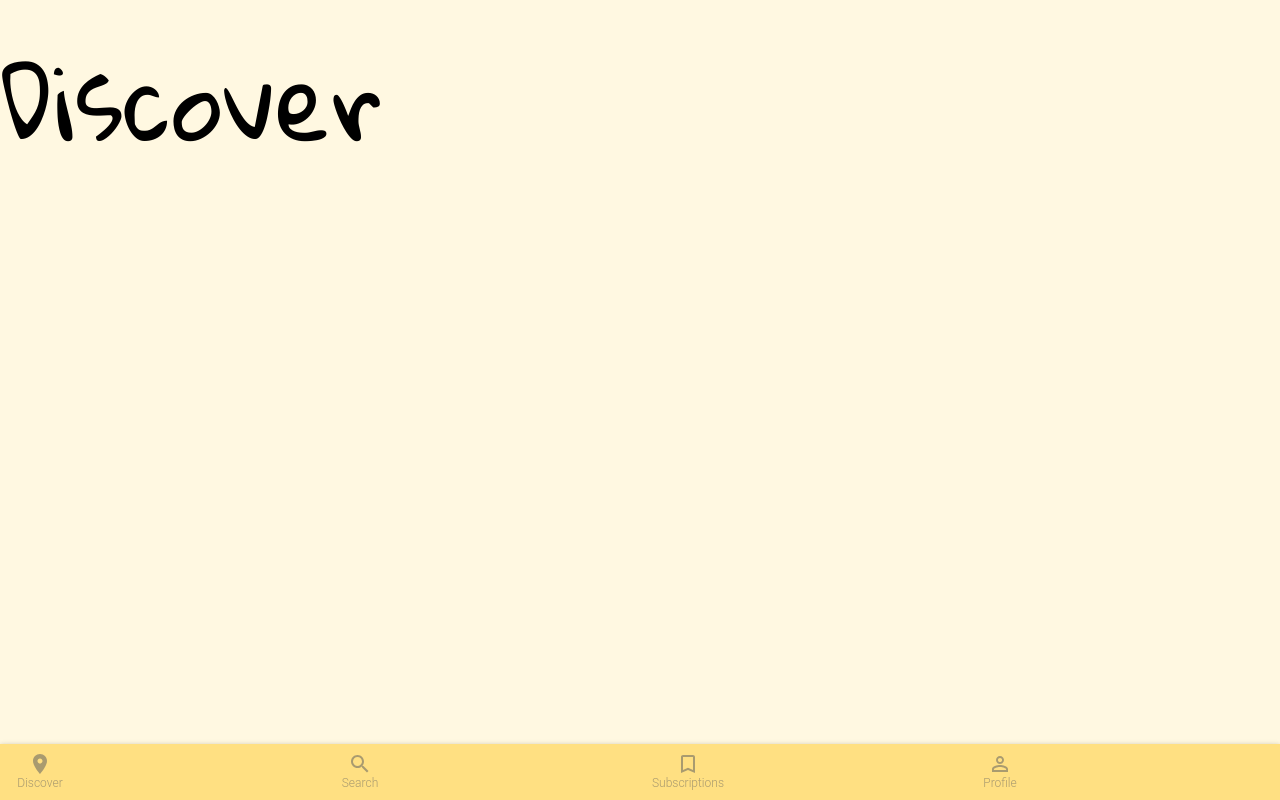
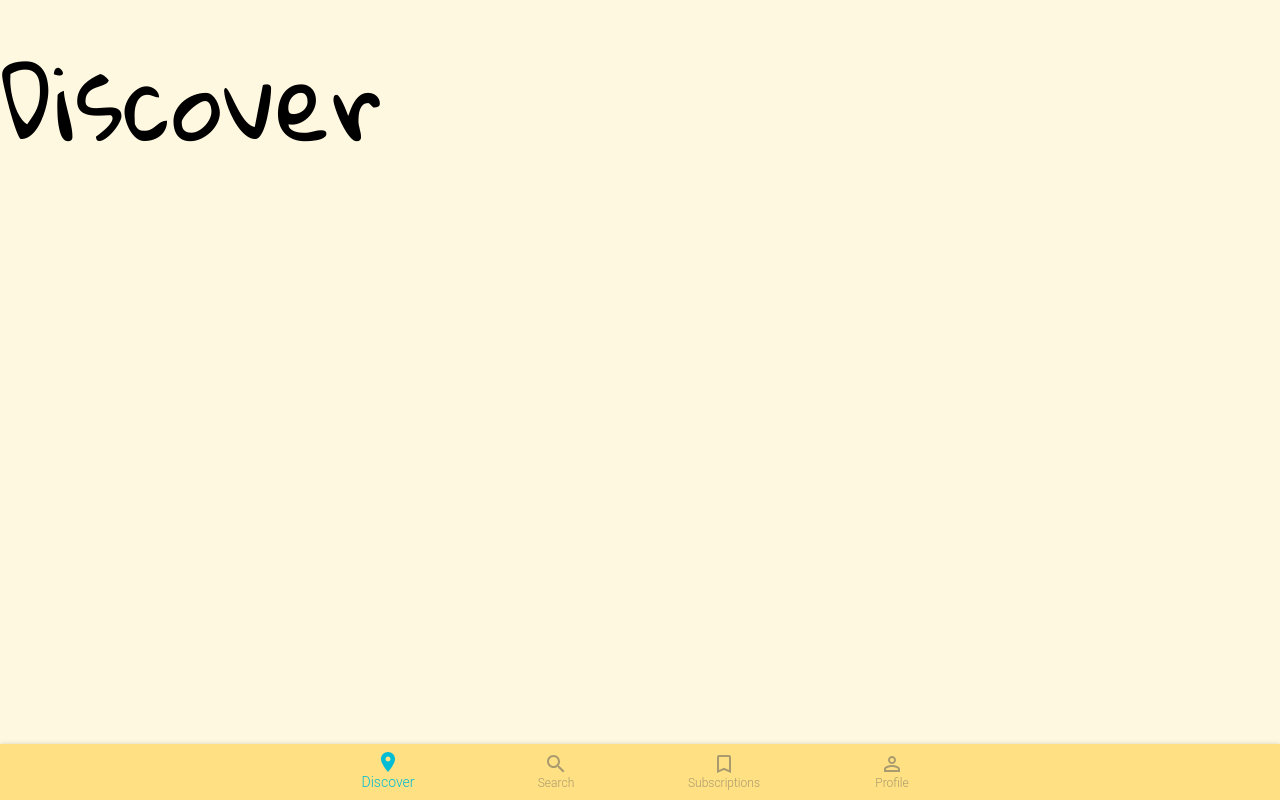
Before and after one commit to jakubbaron/buzzles, a React app: page /discover in a window 1280 px wide. Built offline with nearby package versions, Linux system fonts and the light colour scheme.

Commit message:
Cleaned up Router from App.jsx; tackling page switches with withRouter

```diff
--- a/components/App.jsx
+++ b/components/App.jsx
@@ -51,40 +51,8 @@ class App extends Component {
         <div>
           <footer>
             <MuiThemeProvider muiTheme={muiTheme}>
-              <Paper zDepth={1}>
-                <BottomNavigation selectedIndex={this.state.selectedIndex}>
-                  <Link to="/discover">
-                    <BottomNavigationItem
-                      label="Discover"
-                      icon={nearbyIcon}
-                      onClick={() => this.select(0)}
-                    />
-                  </Link>
-                  <Link to="/search">
-                    <BottomNavigationItem
-                      label="Search"
-                      icon={searchIcon}
-                      onClick={() => this.select(1)}
-                    />
-                  </Link>
-                  <Link to="/subscriptions">
-                    <BottomNavigationItem
-                      label="Subscriptions"
-                      icon={bookmarkIcon}
-                      onClick={() => this.select(2)}
-                    />
-                  </Link>
-                  <Link to="/profile" >
-                    <BottomNavigationItem
-                      label="Profile"
-                      icon={profileIcon}
-                      onClick={() => this.select(3)}
-                    />
-                  </Link>
-                </BottomNavigation>
-              </Paper>
+              <MenuBar />
             </MuiThemeProvider>
-
           </footer>
           <Route exact path="/" component={Discover} />
           <Route path="/discover" component={Discover} />
@@ -92,6 +60,7 @@ class App extends Component {
           <Route path="/subscriptions" component={Subscriptions} />
           <Route path="/profile" component={Profile} />
         </div>
+
       </Router >
     );
   }
--- a/components/organisms/MenuBar.jsx
+++ b/components/organisms/MenuBar.jsx
@@ -1,23 +1,27 @@
 import React, { Component } from 'react';
-import FontIcon from 'material-ui/FontIcon';
-import { BottomNavigation, BottomNavigationItem } from 'material-ui/BottomNavigation';
+import {
+  BottomNavigation,
+  BottomNavigationItem
+} from 'material-ui/BottomNavigation';
 import Paper from 'material-ui/Paper';
+import IconBookmarkBorder from 'material-ui/svg-icons/action/bookmark-border';
 import IconLocationOn from 'material-ui/svg-icons/communication/location-on';
 import IconSearch from 'material-ui/svg-icons/action/search';
-import IconBookmarkBorder from 'material-ui/svg-icons/action/bookmark-border';
 import IconPermIdentity from 'material-ui/svg-icons/action/perm-identity';
-import Badge from 'material-ui/Badge';
+import { withRouter } from 'react-router-dom';
 
 class MenuBar extends Component {
   constructor(props) {
     super(props);
     this.state = {
       selectedIndex: 0,
+      selectedText: '/discover'
     };
 
   }
-  select(index) {
-    this.setState({ selectedIndex: index });
+  select(index, text) {
+    this.setState({ selectedIndex: index, selectedText: text });
+    this.props.history.push(text);
   }
   render() {
     const profileIcon = <IconPermIdentity />;
@@ -25,32 +29,34 @@ class MenuBar extends Component {
     const searchIcon = <IconSearch />;
     const bookmarkIcon = <IconBookmarkBorder />;
     return (
+      <div>
         <Paper zDepth={1}>
           <BottomNavigation selectedIndex={this.state.selectedIndex}>
             <BottomNavigationItem
               label="Discover"
               icon={nearbyIcon}
-            onClick={() => this.select(0)}
+              onClick={() => this.select(0, '/discover')}
             />
             <BottomNavigationItem
               label="Search"
               icon={searchIcon}
-            onClick={() => this.select(1)}
+              onClick={() => this.select(1, '/search')}
             />
             <BottomNavigationItem
               label="Subscriptions"
               icon={bookmarkIcon}
-            onClick={() => this.select(2)}
+              onClick={() => this.select(2, '/subscriptions')}
             />
             <BottomNavigationItem
               label="Profile"
               icon={profileIcon}
-            onClick={() => this.select(3)}
+              onClick={() => this.select(3, '/profile')}
             />
           </BottomNavigation>
         </Paper>
+      </div>
     );
   }
 }
 
-export default MenuBar;
+export default withRouter(MenuBar);
```
Also changed, not shown: components/bootstra.min.css (deleted). Lines whose indentation alone changed are shown as unchanged.
